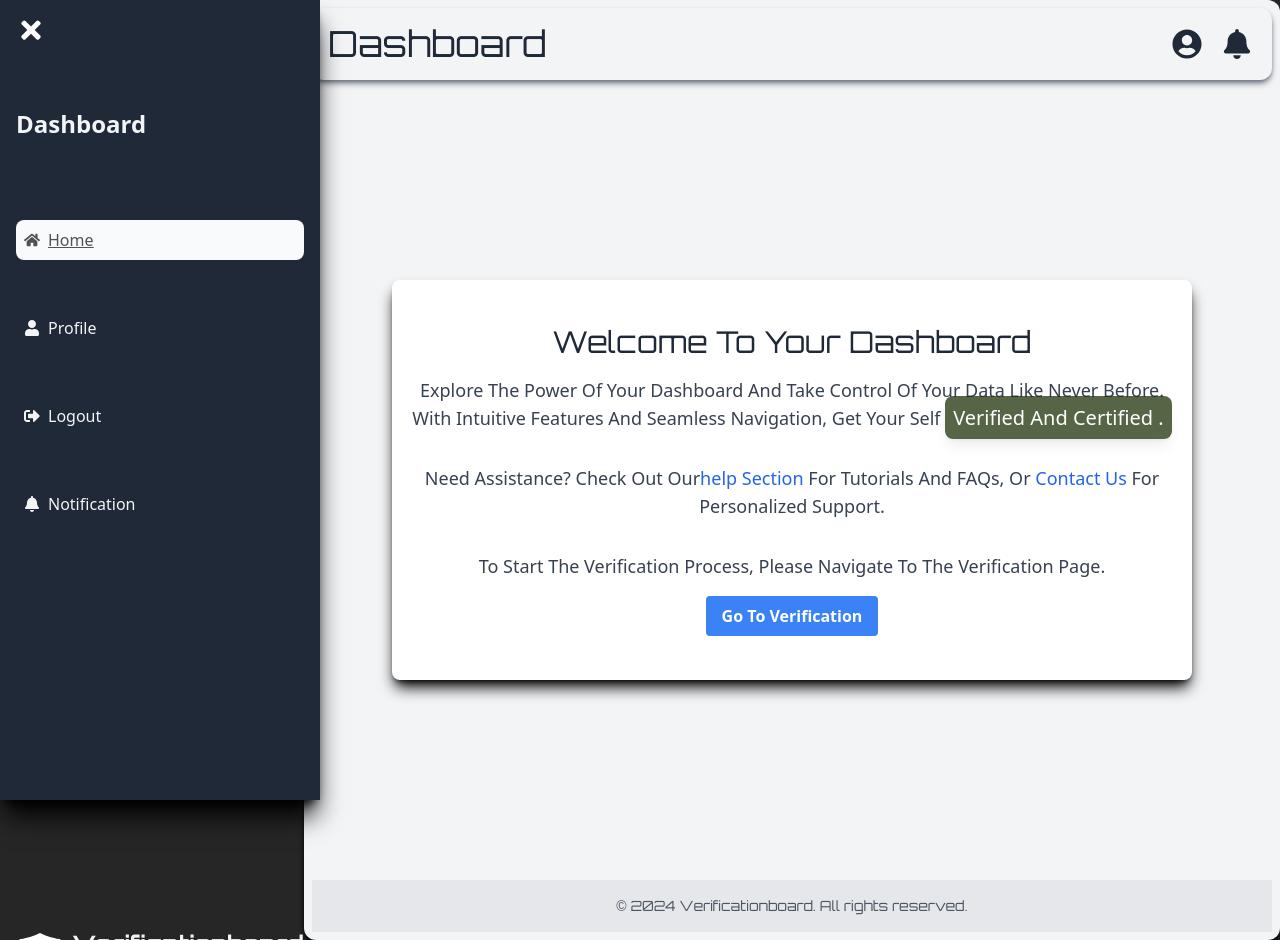
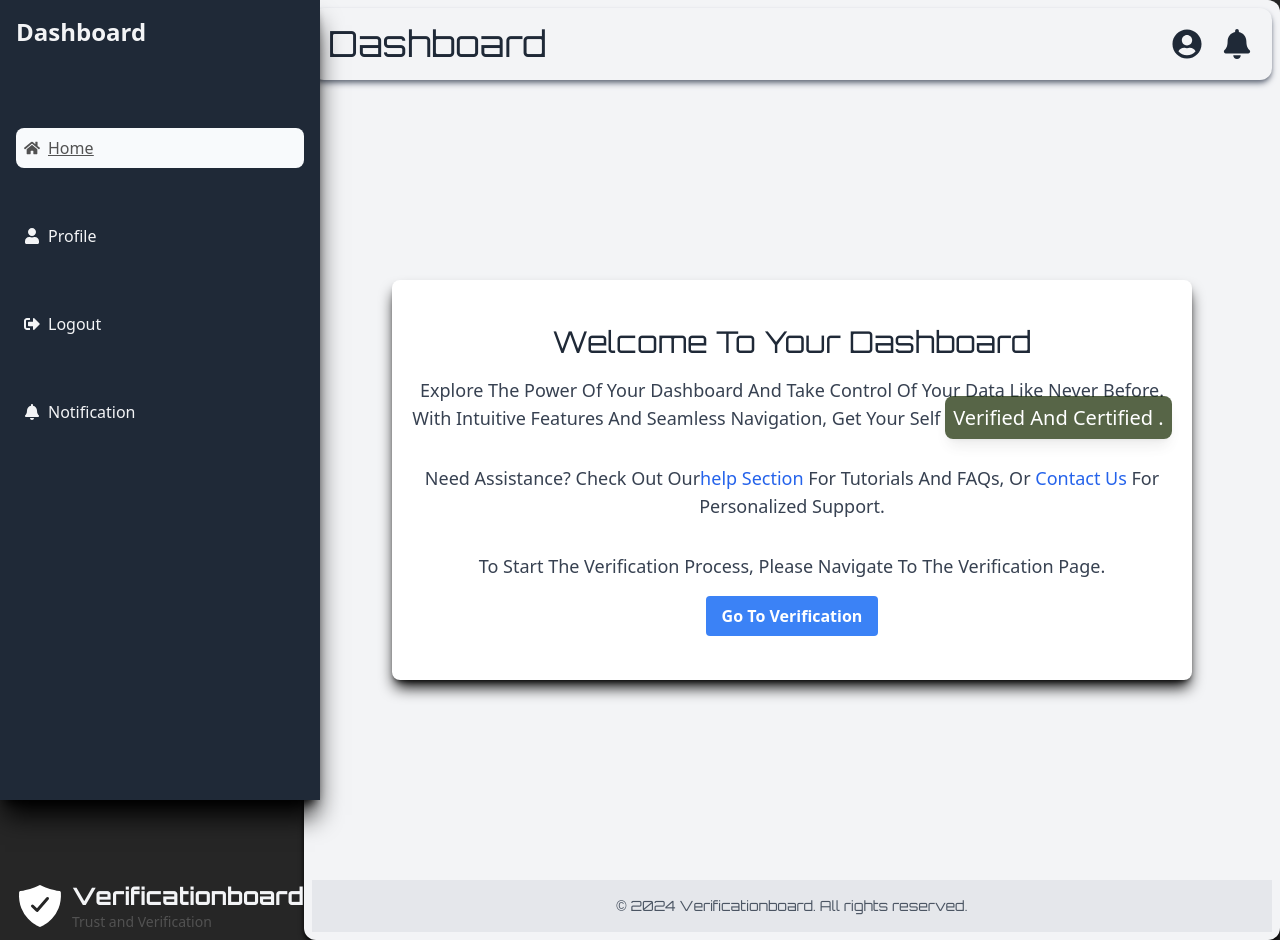
Before and after one commit to Tgodmuna/id_me, a React (Create React App) app: page /dashboard in a window 1280 px wide. Built offline with nearby package versions, Linux system fonts and the light colour scheme; sample sign-in values are in the browser's storage.

Commit message:
modified:   src/component/dashboard/SideBar.tsx

```diff
--- a/src/component/dashboard/SideBar.tsx
+++ b/src/component/dashboard/SideBar.tsx
@@ -13,7 +13,7 @@ const Sidebar: React.FC<{ toggleSideBar: boolean; hideSidebar: () => void }> = (
 			}  z-50 text-gray-100 h-screen mr-3 fixed w-[20rem] md:flex flex-col justify-between shadow-xl shadow-black `}
 		>
 			<div className='p-4 flex flex-col items-start gap-[4rem] h-[57rem]'>
-				<FaTimes className={`text-3xl text-white hover:scale-90 mr-2`} onClick={hideSidebar} />
+				<FaTimes className={`text-3xl md:hidden text-white hover:scale-90 mr-2`} onClick={hideSidebar} />
 				<h2 className='text-2xl font-bold'>Dashboard</h2>
 				<ul className='mt-4 flex flex-col gap-[2rem] bg- w-full h-[45rem]'>
 					<li
```
